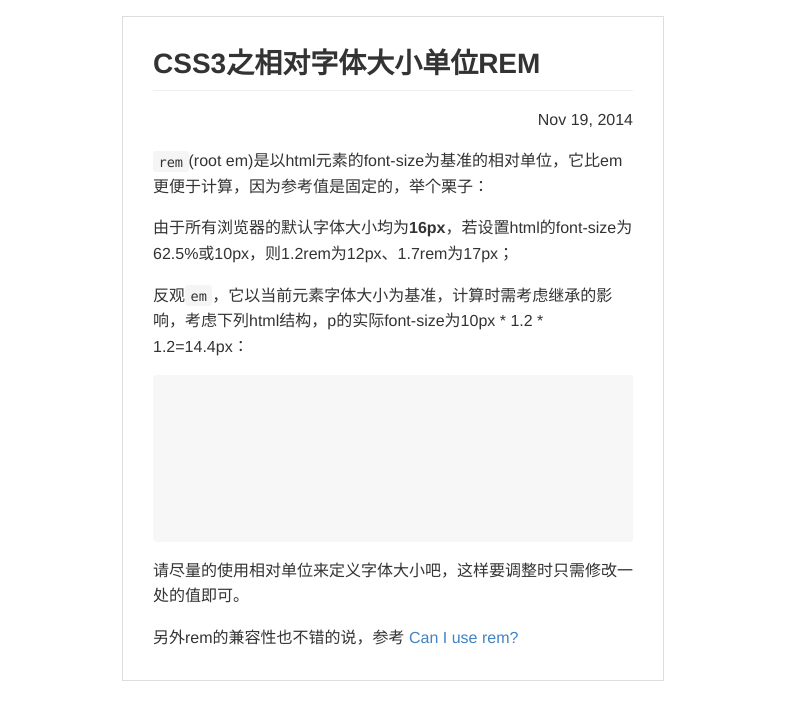
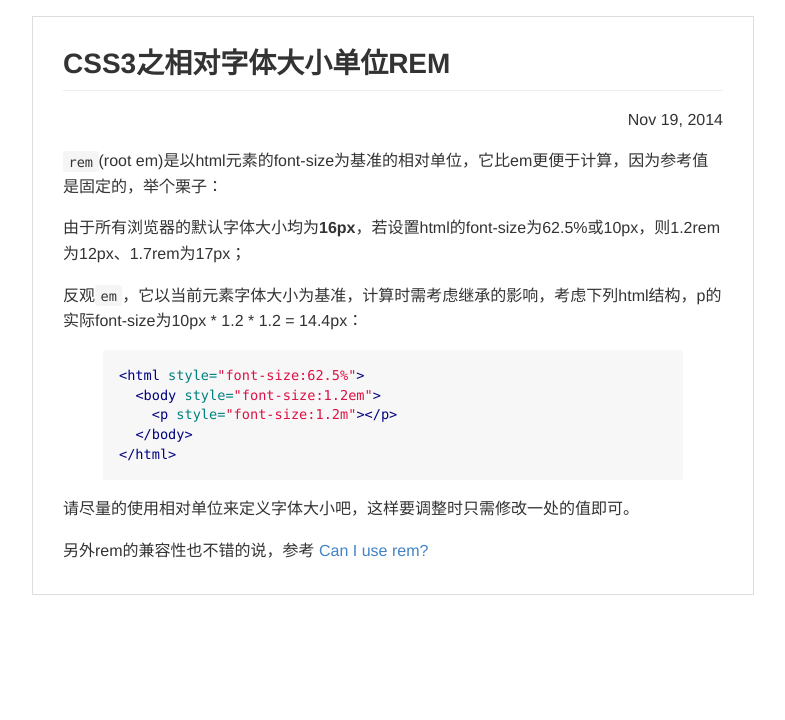
Before and after one commit to hihuimin/hihuimin.github.io, a Jekyll site: the page built from _posts/2014-11-19-css3_rem.markdown, in a window 1280 px wide. Shown: the top 720 px of the page, without its empty margins (247-1032 px from the left). Built offline with Jekyll 4.4.1, drawn with Linux system fonts in a browser that asks for light colours.

Commit message:
Update 2014-11-19-css3_rem.markdown

```diff
--- a/_posts/2014-11-19-css3_rem.markdown
+++ b/_posts/2014-11-19-css3_rem.markdown
@@ -7,15 +7,15 @@ title: "CSS3之相对字体大小单位REM"
 
 由于所有浏览器的默认字体大小均为**16px**，若设置html的font-size为62.5%或10px，则1.2rem为12px、1.7rem为17px；
 
-反观`em`，它以当前元素字体大小为基准，计算时需考虑继承的影响，考虑下列html结构，p的实际font-size为10px * 1.2 * 1.2=14.4px：
+反观`em`，它以当前元素字体大小为基准，计算时需考虑继承的影响，考虑下列html结构，p的实际font-size为10px * 1.2 * 1.2 = 14.4px：
 
-<pre>
+{% highlight html %}
 <html style="font-size:62.5%">
   <body style="font-size:1.2em">
     <p style="font-size:1.2m"></p>
   </body>
 </html>
-</pre>
+{% endhighlight %}
 
 请尽量的使用相对单位来定义字体大小吧，这样要调整时只需修改一处的值即可。
 
```
